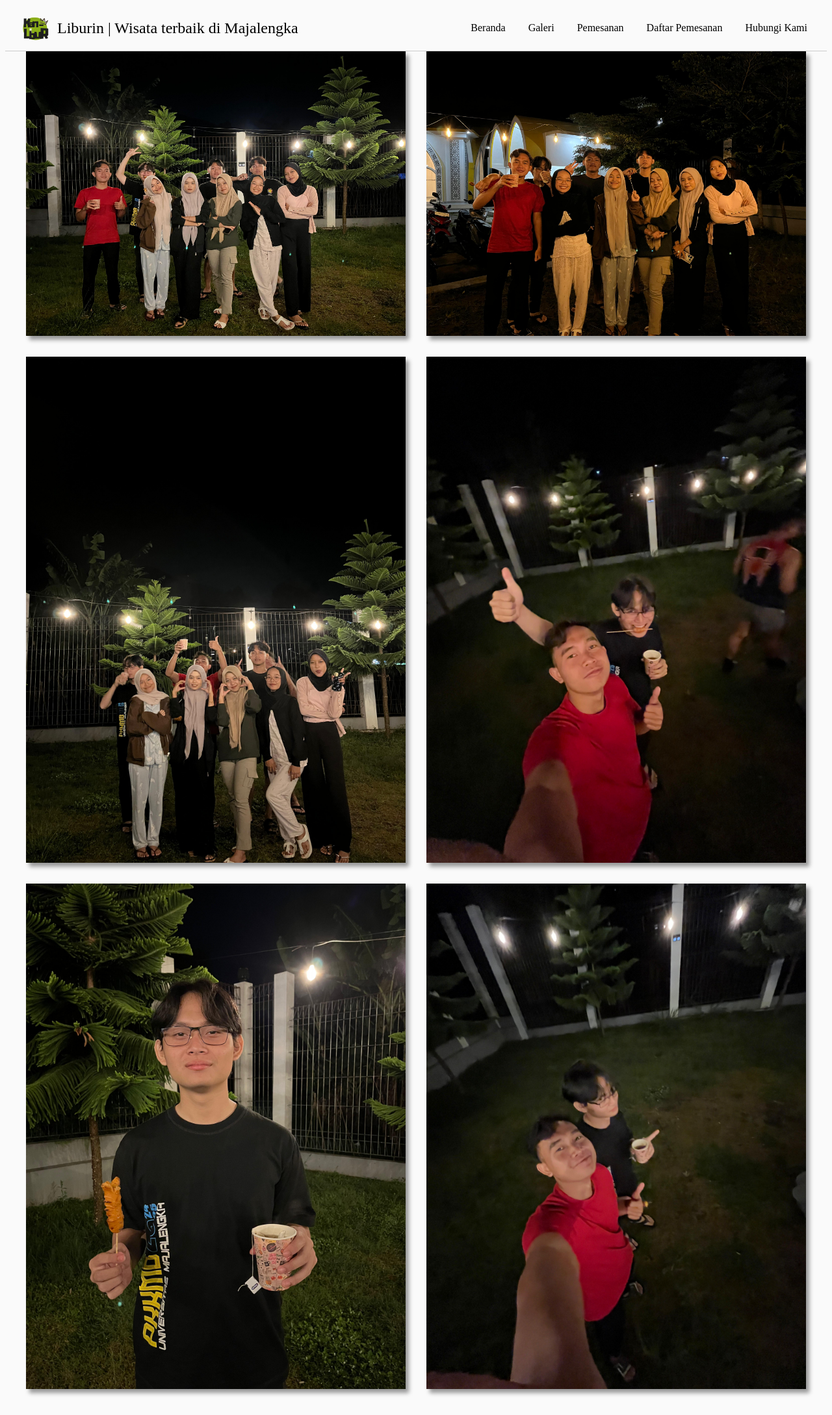
After one commit to ElegantDumbass/Liburin, a PHP site: page /main/galeri.php in a window 1280 px wide. The commit adds this page. Shown: the whole page at 65% size. Run offline with PHP 8.4, Linux system fonts and the light colour scheme.

Commit message:
add missing page

```diff
--- /dev/null
+++ b/Assets/css/galeri.css
@@ -0,0 +1,172 @@
+/*
+
+All grid code is placed in a 'supports' rule (feature query) at the bottom of the CSS (Line 77).
+
+The 'supports' rule will only run if your browser supports CSS grid.
+
+Flexbox is used as a fallback so that browsers which don't support grid will still recieve an identical layout.
+
+*/
+
+@font-face {
+  font-family: "Soria";
+  src: url("Assets/fonts/soria-font.ttf") format("tff"), url("Assets/fonts/soria-font.ttf") format("tff");
+  font-weight: normal;
+  font-style: normal;
+}
+
+@font-face {
+  font-family: "sono";
+  src: url("Assets/fonts/Sono-Regular.woff2") format("woff2"), url("Assets/fonts/Sono-Regular.woff2") format("woff2");
+  font-weight: normal;
+  font-style: normal;
+}
+
+@font-face {
+  font-family: "rubik";
+  src: url("Assets/fonts/Rubik-Bold.ttf") format("tff"), url("Assets/fonts/Rubik-Bold.ttf") format("tff");
+  font-weight: bold;
+  font-style: normal;
+}
+
+:root {
+  --Backgroundr: #e9eed9;
+  --Highlight: #cbd2a4;
+  --Accent: #54473f;
+  --Primary: #8cae19;
+  --heading-font: "Soria", serif;
+  --body-font: "sono", sans-serif;
+  --rubik-font: "rubik", sans-serif;
+
+  --spacing-s: 8px;
+  --spacing-m: 16px;
+  --spacing-l: 24px;
+  --spacing-xl: 32px;
+  --spacing-xxl: 64px;
+  --width-container: 1200px;
+}
+*,
+*::before,
+*::after {
+  box-sizing: border-box;
+}
+
+body {
+  min-height: 100vh;
+  background-color: #fafafa;
+}
+
+.container {
+  max-width: 100rem;
+  margin: 0 auto;
+  padding: 0 2rem 2rem;
+}
+
+.heading {
+  font-family: --heading-font;
+  font-size: 4rem;
+  font-weight: 500;
+  line-height: 1.5;
+  text-align: center;
+  padding: 3.5rem 0;
+  color: #1a1a1a;
+}
+
+.heading span {
+  display: block;
+}
+
+.gallery {
+  display: flex;
+  flex-wrap: wrap;
+  /* Compensate for excess margin on outer gallery flex items */
+  margin: -1rem -1rem;
+}
+
+.gallery-item {
+  /* Minimum width of 24rem and grow to fit available space */
+  flex: 1 0 24rem;
+  /* Margin value should be half of grid-gap value as margins on flex items don't collapse */
+  margin: 1rem;
+  box-shadow: 0.3rem 0.4rem 0.4rem rgba(0, 0, 0, 0.4);
+  overflow: hidden;
+}
+
+.gallery-image {
+  display: block;
+  width: 100%;
+  height: 100%;
+  object-fit: cover;
+  transition: transform 400ms ease-out;
+}
+
+.gallery-image:hover {
+  transform: scale(1.15);
+}
+
+/*
+
+The following rule will only run if your browser supports CSS grid.
+
+Remove or comment-out the code block below to see how the browser will fall-back to flexbox styling.
+
+*/
+
+@supports (display: grid) {
+  .gallery {
+    display: grid;
+    grid-template-columns: repeat(auto-fit, minmax(24rem, 1fr));
+    grid-gap: 2rem;
+  }
+
+  .gallery,
+  .gallery-item {
+    margin: 0;
+  }
+}
+
+.logo {
+  height: 50px;
+  width: 50px;
+  padding-right: 20px;
+}
+
+.logo img {
+  height: 50px;
+  width: 50px;
+}
+
+.header-container {
+  display: flex;
+  justify-content: space-between;
+  align-items: center;
+  padding: 10px 20px;
+  border-bottom: 1px solid #ccc;
+}
+
+.header-title {
+  display: flex;
+  align-items: center;
+  text-decoration: none;
+  color: #000;
+}
+
+.header-title span {
+  font-size: 24px;
+  margin-left: 10px;
+}
+
+.nav-links {
+  display: flex;
+  gap: 15px;
+}
+
+.nav-links a {
+  text-decoration: none;
+  color: #000;
+  padding: 5px 10px;
+}
+
+.nav-links a:hover {
+  text-decoration: underline;
+}
--- a/index.php
+++ b/index.php
@@ -10,14 +10,13 @@
   </head>
   <body>
     <!-- Hero Section -->
-
     <header>
       <nav>
         <a href="" class="logo"><img src="/Assets/Logo.svg" alt="Logo"></a>
         <a href="/main/galeri.php">Galeri</a>
         <a href="/main/form.php">Pemesanan</a>
         <a href="/main/daftarPesan.php">Daftar Pemesanan</a>
-        <a href="/main/kontak.php">Hubungi Kami</a>
+        <a href="/main/">Hubungi Kami</a>
       </nav>
     </header>
 
--- a/lib/menu.php
+++ b/lib/menu.php
@@ -20,7 +20,7 @@
       <nav class="d-inline-flex mt-2 mt-md-0 ms-md-auto">
         <a class="me-3 py-2 text-dark text-decoration-none" href="/index.php">Beranda</a>
         <a class="me-3 py-2 text-dark text-decoration-none" href="/main/galeri.php">Galeri</a>
-        <a class="me-3 py-2 text-dark text-decoration-none" href="/main/pesan.php">Pemesanan</a>
+        <a class="me-3 py-2 text-dark text-decoration-none" href="/main/form.php">Pemesanan</a>
         <a class="me-3 py-2 text-dark text-decoration-none" href="/main/daftarPesan.php">Daftar Pemesanan</a>
         <a class="py-2 text-dark text-decoration-none" href="/main/kontak.php">Hubungi Kami</a>
       </nav>
--- /dev/null
+++ b/main/galeri.php
@@ -0,0 +1,56 @@
+<!DOCTYPE html>
+<html lang="en">
+<head>
+    <meta charset="UTF-8">
+    <meta name="viewport" content="width=device-width, initial-scale=1.0">
+    <title>Gallery</title>
+    <link rel="stylesheet" href="/Assets/css/galeri.css">
+</head>
+<body>
+<header>
+<div class="header-container">
+    <a href="/" class="header-title">
+        <div class="logo"><img src="/Assets/Logo.svg" alt="Logo"></div>
+        <span>Liburin | Wisata terbaik di Majalengka</span>
+    </a>
+    <nav class="nav-links">
+        <a href="/index.php">Beranda</a>
+        <a href="/main/galeri.php">Galeri</a>
+        <a href="/main/pesan.php">Pemesanan</a>
+        <a href="/main/daftarPesan.php">Daftar Pemesanan</a>
+        <a href="/main/kontak.php">Hubungi Kami</a>
+    </nav>
+</div>
+</header>
+<div class="container">
+<div class="gallery">
+
+    <div class="gallery-item">
+        <img class="gallery-image" src="/Assets/Gallery/2.jpg" alt="">
+    </div>
+
+    <div class="gallery-item">
+        <img class="gallery-image" src="/Assets/Gallery/3.jpg" alt="">
+    </div>
+
+    <div class="gallery-item">
+        <img class="gallery-image" src="/Assets/Gallery/4.jpg" alt=" ">
+    </div>
+
+    <div class="gallery-item">
+        <img class="gallery-image" src="/Assets/Gallery/5.jpg" alt=" ">
+    </div>
+
+    <div class="gallery-item">
+        <img class="gallery-image" src="/Assets/Gallery/6.jpg" alt="">
+    </div>
+
+    <div class="gallery-item">
+        <img class="gallery-image" src="/Assets/Gallery/7.jpg" alt="">
+    </div>
+
+</div>
+
+</div>
+</body>
+</html>
```
